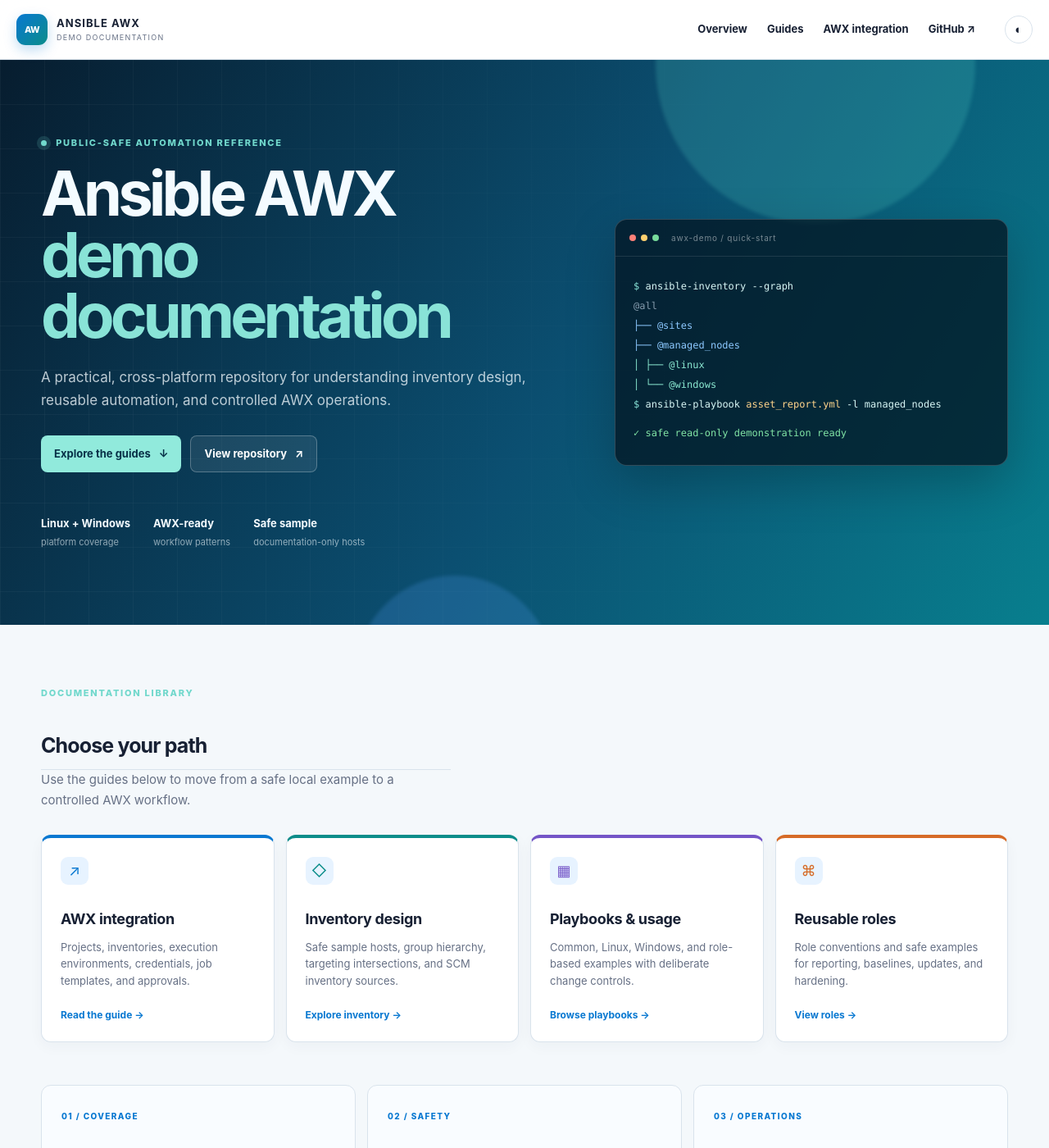
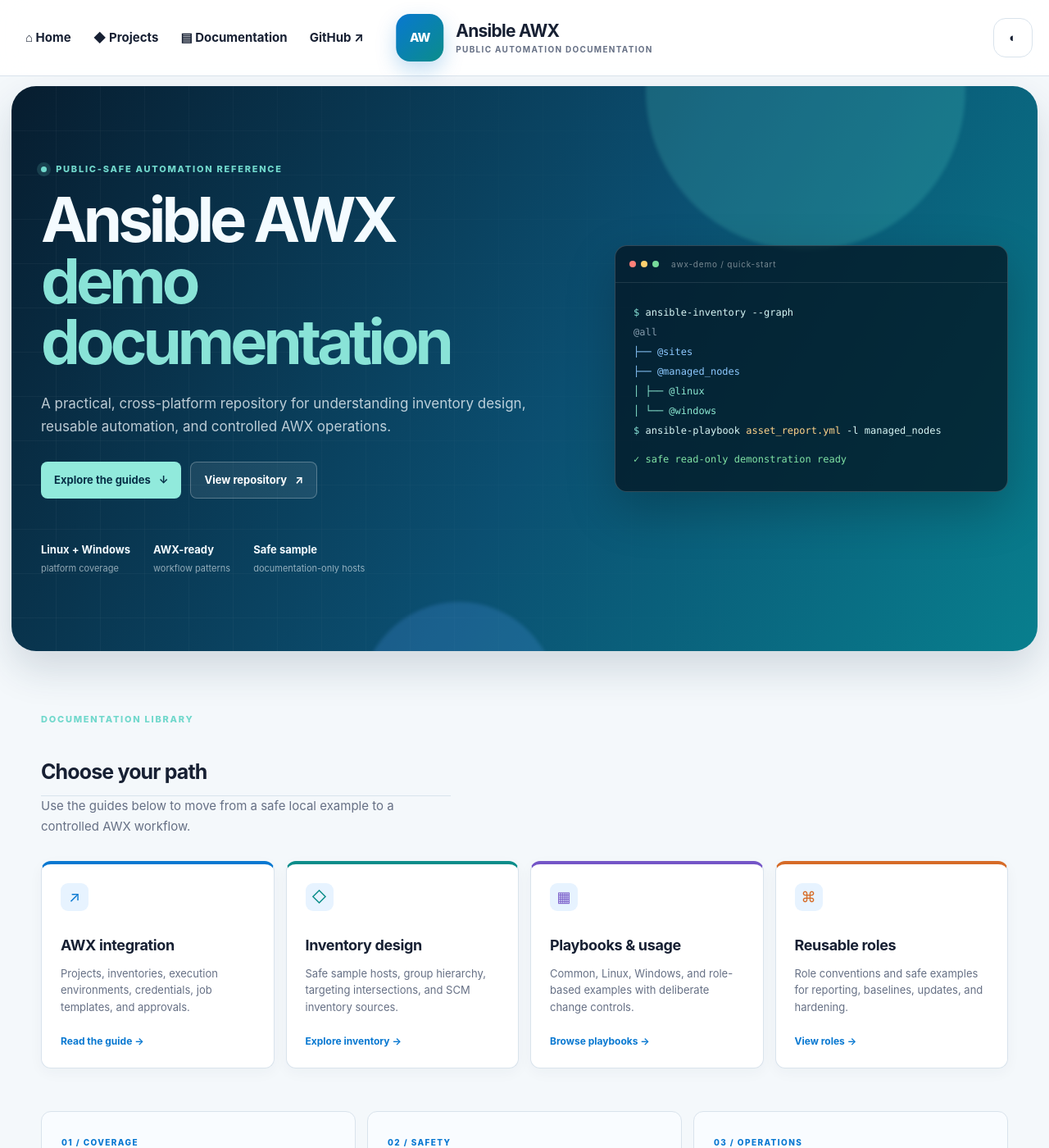
Before and after one commit to andyxuan2010/ansible-awx-demo, a Jekyll site: the page built from index.md, in a window 1280 px wide and 1400 px high. Shown: the whole window at 82% size. Built offline with Jekyll 4.4.1, drawn with Linux system fonts in a browser that asks for light colours.

Commit message:
Publish sanitized AWX demo snapshot 097921c3c65c

```diff
--- a/_layouts/default.html
+++ b/_layouts/default.html
@@ -11,17 +11,19 @@
   <body class="{% if page.home %}home-page{% else %}document-page{% endif %}">
     <header class="site-nav">
       <div class="nav-inner">
-        <a class="brand" href="{{ '/' | relative_url }}" aria-label="{{ site.title }} home">
-          <span class="brand-mark">AW</span>
-          <span class="brand-copy"><strong>ANSIBLE AWX</strong><small>DEMO DOCUMENTATION</small></span>
-        </a>
-        <nav class="nav-primary" aria-label="Primary navigation">
-          <a href="{{ '/' | relative_url }}">Overview</a>
-          <a href="{{ '/' | relative_url }}#guides">Guides</a>
-          <a href="{{ '/awx.html' | relative_url }}">AWX integration</a>
+        <nav class="nav-left" aria-label="Primary navigation">
+          <a href="{{ '/' | relative_url }}"><span aria-hidden="true">⌂</span> Home</a>
+          <a href="{{ '/' | relative_url }}#guides"><span aria-hidden="true">◆</span> Projects</a>
+          <a href="{{ '/awx.html' | relative_url }}"><span aria-hidden="true">▤</span> Documentation</a>
           <a href="{{ site.github.repository_url }}" target="_blank" rel="noreferrer">GitHub <span aria-hidden="true">↗</span></a>
         </nav>
-        <button class="theme-button" type="button" data-theme-toggle aria-label="Switch to dark theme"><span aria-hidden="true">◐</span></button>
+        <a class="site-brand" href="{{ '/' | relative_url }}" aria-label="{{ site.title }} home">
+          <span class="brand-mark">AW</span>
+          <span class="brand-copy"><strong>Ansible AWX</strong><small>PUBLIC AUTOMATION DOCUMENTATION</small></span>
+        </a>
+        <div class="nav-right">
+          <button class="theme-button" type="button" data-theme-toggle aria-label="Switch to dark theme"><span aria-hidden="true">◐</span></button>
+        </div>
       </div>
     </header>
 
--- a/assets/css/style.scss
+++ b/assets/css/style.scss
@@ -57,24 +57,25 @@ button:focus-visible, a:focus-visible { outline: 3px solid color-mix(in srgb, va
   background: color-mix(in srgb, var(--panel) 92%, transparent);
   backdrop-filter: blur(16px);
 }
-.nav-inner { width: min(1240px, calc(100% - 40px)); min-height: 72px; margin: 0 auto; display: flex; align-items: center; gap: 26px; }
-.brand { display: flex; align-items: center; gap: 11px; color: var(--ink); text-decoration: none; margin-right: auto; }
-.brand-mark { display: grid; place-items: center; width: 38px; height: 38px; border-radius: 11px; color: #fff; background: linear-gradient(135deg, var(--blue), var(--teal)); font-size: 11px; font-weight: 850; letter-spacing: -.06em; box-shadow: 0 6px 15px rgba(8, 120, 209, .25); }
+.nav-inner { position: relative; width: min(1240px, calc(100% - 40px)); min-height: 92px; margin: 0 auto; display: flex; align-items: center; justify-content: space-between; gap: 26px; }
+.nav-left { display: flex; align-items: center; gap: 5px; }
+.nav-left a { padding: 10px 11px; border-radius: 8px; color: var(--ink); font-size: 15px; font-weight: 750; text-decoration: none; white-space: nowrap; }
+.nav-left a:hover { color: var(--blue); background: var(--blue-soft); }
+.site-brand { position: absolute; left: 50%; transform: translateX(-50%); display: flex; align-items: center; gap: 15px; color: var(--ink); text-decoration: none; }
+.brand-mark { display: grid; place-items: center; width: 58px; height: 58px; border-radius: 17px; color: #fff; background: linear-gradient(135deg, var(--blue), var(--teal)); font-size: 15px; font-weight: 850; letter-spacing: -.06em; box-shadow: 0 10px 24px rgba(8, 120, 209, .25); }
 .brand-copy { display: flex; flex-direction: column; line-height: 1.05; }
-.brand-copy strong { font-size: 13px; letter-spacing: .08em; }
-.brand-copy small { margin-top: 5px; color: var(--muted); font-size: 9px; letter-spacing: .14em; }
-.nav-primary { display: flex; align-items: center; gap: 4px; }
-.nav-primary a { padding: 8px 10px; border-radius: 8px; color: var(--ink); font-size: 13px; font-weight: 650; text-decoration: none; white-space: nowrap; }
-.nav-primary a:hover { color: var(--blue); background: var(--blue-soft); }
-.theme-button { display: grid; place-items: center; width: 34px; height: 34px; border: 1px solid var(--line); border-radius: 50%; color: var(--ink); background: var(--panel); cursor: pointer; }
+.brand-copy strong { font-size: 21px; letter-spacing: -.035em; }
+.brand-copy small { margin-top: 6px; color: var(--muted); font-size: 10px; font-weight: 750; letter-spacing: .13em; }
+.nav-right { display: flex; align-items: center; margin-left: auto; }
+.theme-button { display: grid; place-items: center; width: 48px; height: 48px; border: 1px solid var(--line); border-radius: 15px; color: var(--ink); background: var(--panel); cursor: pointer; }
 .theme-button:hover { color: var(--blue); border-color: var(--blue); }
 
-.hero-shell { position: relative; overflow: hidden; color: #f4fbff; background: linear-gradient(120deg, #071d2f 0%, #0b4f71 54%, #087f8e 100%); }
+.hero-shell { position: relative; width: min(1536px, calc(100% - 28px)); margin: 12px auto 0; overflow: hidden; border-radius: 30px; color: #f4fbff; background: linear-gradient(120deg, #071d2f 0%, #0b4f71 54%, #087f8e 100%); box-shadow: 0 22px 48px rgba(22, 56, 82, .16); }
 .hero-shell::after { position: absolute; inset: 0; opacity: .13; background-image: linear-gradient(rgba(255,255,255,.3) 1px, transparent 1px), linear-gradient(90deg, rgba(255,255,255,.3) 1px, transparent 1px); background-size: 54px 54px; content: ""; mask-image: linear-gradient(90deg, black, transparent 78%); }
 .hero-glow { position: absolute; border-radius: 50%; filter: blur(2px); pointer-events: none; }
 .hero-glow-one { width: 390px; height: 390px; right: 7%; top: -190px; background: rgba(93, 223, 207, .19); }
 .hero-glow-two { width: 240px; height: 240px; left: 34%; bottom: -180px; background: rgba(89, 164, 255, .2); }
-.hero-content { position: relative; z-index: 1; display: grid; grid-template-columns: minmax(0, 1.05fr) minmax(350px, .8fr); gap: 70px; align-items: center; padding-top: 92px; padding-bottom: 92px; }
+.hero-content { position: relative; z-index: 1; width: min(1400px, calc(100% - 72px)); display: grid; grid-template-columns: minmax(0, 1.05fr) minmax(350px, .8fr); gap: 70px; align-items: center; padding-top: 92px; padding-bottom: 92px; }
 .hero-kicker, .section-kicker, .doc-kicker, .rail-label { margin: 0 0 15px; color: #71d8cc; font-size: 11px; font-weight: 800; letter-spacing: .16em; text-transform: uppercase; }
 .pulse-dot { display: inline-block; width: 7px; height: 7px; margin-right: 7px; border-radius: 50%; background: #71d8cc; box-shadow: 0 0 0 5px rgba(113,216,204,.16); }
 .hero-copy h1 { max-width: 650px; margin: 0; font-size: clamp(42px, 6vw, 76px); line-height: .98; letter-spacing: -.065em; }
@@ -121,5 +122,5 @@ button:focus-visible, a:focus-visible { outline: 3px solid color-mix(in srgb, va
 
 .site-footer { border-top: 1px solid var(--line); background: var(--panel); }.footer-inner { display: flex; align-items: center; justify-content: space-between; gap: 20px; min-height: 76px; color: var(--muted); font-size: 12px; }.footer-inner a { text-decoration: none; }.footer-inner strong { color: var(--ink); }
 
-@media (max-width: 900px) { .hero-content { grid-template-columns: 1fr; gap: 45px; }.guide-grid { grid-template-columns: repeat(2, 1fr); }.document-layout { grid-template-columns: 1fr; gap: 28px; }.doc-rail { position: static; }.doc-rail nav { display: grid; grid-template-columns: repeat(2, 1fr); }.rail-note { display: none; } }
-@media (max-width: 640px) { .content-shell, .nav-inner { width: min(100% - 28px, 1180px); }.nav-inner { min-height: 62px; gap: 10px; }.brand-copy, .nav-primary a:nth-child(-n+2) { display: none; }.nav-primary { margin-left: auto; }.nav-primary a { padding: 7px 5px; font-size: 11px; }.hero-content { padding-top: 62px; padding-bottom: 64px; }.hero-copy h1 { font-size: 48px; }.hero-description { font-size: 15px; }.stat-row { gap: 18px; margin-top: 35px; }.guide-grid, .feature-grid { grid-template-columns: 1fr; }.home-content { padding-top: 52px; }.section-intro { display: block; }.section-intro p:last-child { margin-top: 10px; }.doc-rail nav { grid-template-columns: 1fr; }.footer-inner { align-items: flex-start; flex-direction: column; justify-content: center; padding: 18px 0; } }
+@media (max-width: 900px) { .site-brand { position: static; transform: none; margin: 0 auto; }.hero-content { grid-template-columns: 1fr; gap: 45px; }.guide-grid { grid-template-columns: repeat(2, 1fr); }.document-layout { grid-template-columns: 1fr; gap: 28px; }.doc-rail { position: static; }.doc-rail nav { display: grid; grid-template-columns: repeat(2, 1fr); }.rail-note { display: none; } }
+@media (max-width: 640px) { .content-shell, .nav-inner { width: min(100% - 28px, 1180px); }.nav-inner { min-height: 70px; gap: 8px; }.nav-left { gap: 0; }.nav-left a { padding: 7px 4px; font-size: 11px; }.nav-left a:nth-child(2), .nav-left a:nth-child(3) { display: none; }.site-brand { margin-left: 4px; margin-right: auto; gap: 8px; }.brand-mark { width: 39px; height: 39px; border-radius: 12px; font-size: 11px; }.brand-copy strong { font-size: 14px; }.brand-copy small { display: none; }.theme-button { width: 38px; height: 38px; border-radius: 12px; }.hero-shell { width: calc(100% - 16px); border-radius: 22px; }.hero-content { width: min(100% - 36px, 1400px); padding-top: 62px; padding-bottom: 64px; }.hero-copy h1 { font-size: 48px; }.hero-description { font-size: 15px; }.stat-row { gap: 18px; margin-top: 35px; }.guide-grid, .feature-grid { grid-template-columns: 1fr; }.home-content { padding-top: 52px; }.section-intro { display: block; }.section-intro p:last-child { margin-top: 10px; }.doc-rail nav { grid-template-columns: 1fr; }.footer-inner { align-items: flex-start; flex-direction: column; justify-content: center; padding: 18px 0; } }
```
